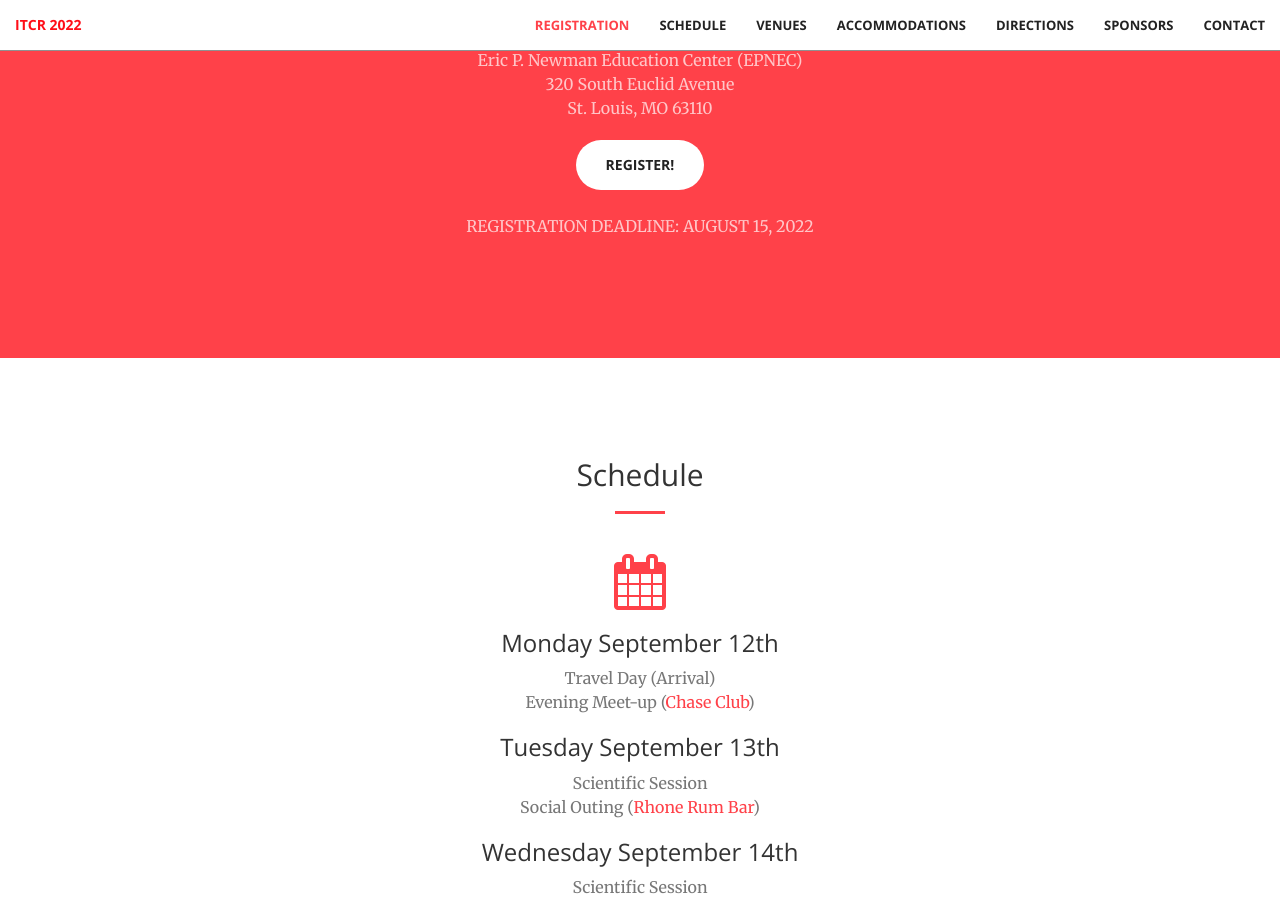
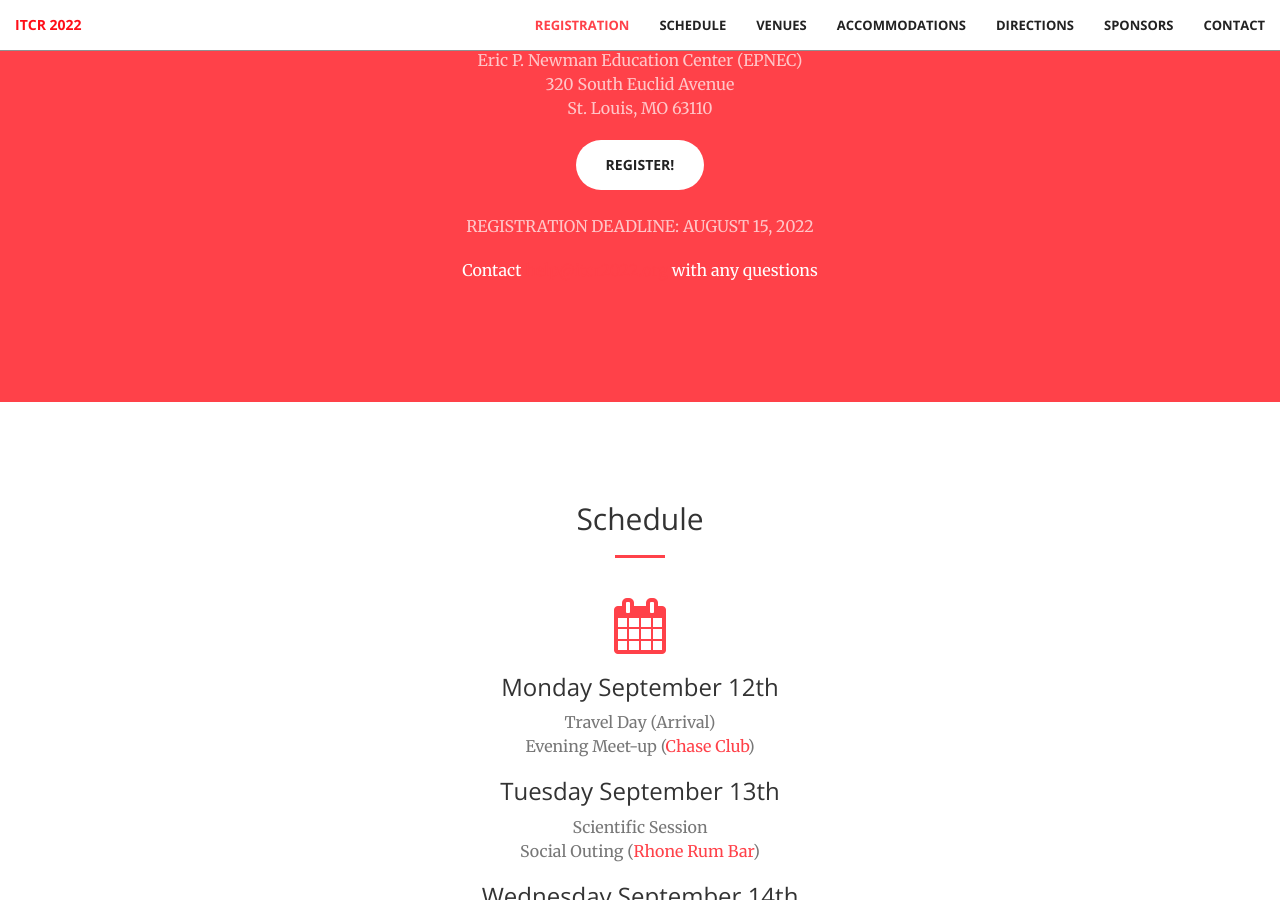
Before and after one commit to griffithlab/itcr2022, a Jekyll site: the page built from index.html, in a window 1280 px wide and 900 px high, scrolled down 1052 px. Built offline with Jekyll 4.4.1, drawn with Linux system fonts in a browser that asks for light colours; some of the changed text lies outside the part shown.

Commit message:
add some minor details

```diff
--- a/_includes/accommodations.html
+++ b/_includes/accommodations.html
@@ -2,7 +2,7 @@
   <div class="container">
       <div class="row">
           <div class="col-lg-12 text-center">
-              <h2 class="section-heading">Accommodations</h2>
+              <h2 class="section-heading">Accommodations (Hotel)</h2>
               <hr class="primary">
               <p>We have secured a <strong>limited number</strong> of discounted rooms for conference attendees at The <a href="https://www.sonesta.com/royal-sonesta/mo/st-louis/chase-park-plaza-royal-sonesta-st-louis/">Chase Park Plaza</a> Royal Sonesta St Louis (see below for directions). In order to receive the discounted conference rate, all <strong>bookings should be made no later than Monday, August 15th, 2022</strong>.</p>
 
--- a/_includes/directions.html
+++ b/_includes/directions.html
@@ -2,7 +2,7 @@
   <div class="container">
       <div class="row">
           <div class="col-lg-12 text-center">
-              <h2 class="section-heading">EPNEC Directions</h2>
+              <h2 class="section-heading">Meeting Directions (EPNEC)</h2>
               <hr class="primary">
 	      <p>The scientific portion of the ITCR meeting will be held on the Medical Campus of Washington University, in the Central West End of St Louis, at the <a href="https://meet.wustl.edu/places/eric-p-newman-education-center-epnec/">Eric P Newman Education Center</a> (see below for directions).</p>
 
--- a/_includes/registration.html
+++ b/_includes/registration.html
@@ -6,7 +6,8 @@
                 <hr class="light">
                 <p class="text-faded">Washington University School of Medicine in St Louis<br>Eric P. Newman Education Center (EPNEC)<br>320 South Euclid Avenue<br>St. Louis, MO 63110 </p>
                 <a href="https://www.eventbrite.com/e/318082763107" class="btn btn-default btn-xl">Register!</a>
-<p class="text-faded"><br>REGISTRATION DEADLINE: AUGUST 15, 2022</p>
+                <p class="text-faded"><br>REGISTRATION DEADLINE: AUGUST 15, 2022</p>
+                <p>Contact <a href="mailto:{{ site.email }}">{{ site.email }}</a> with any questions</p>
             </div>
         </div>
     </div>
```
